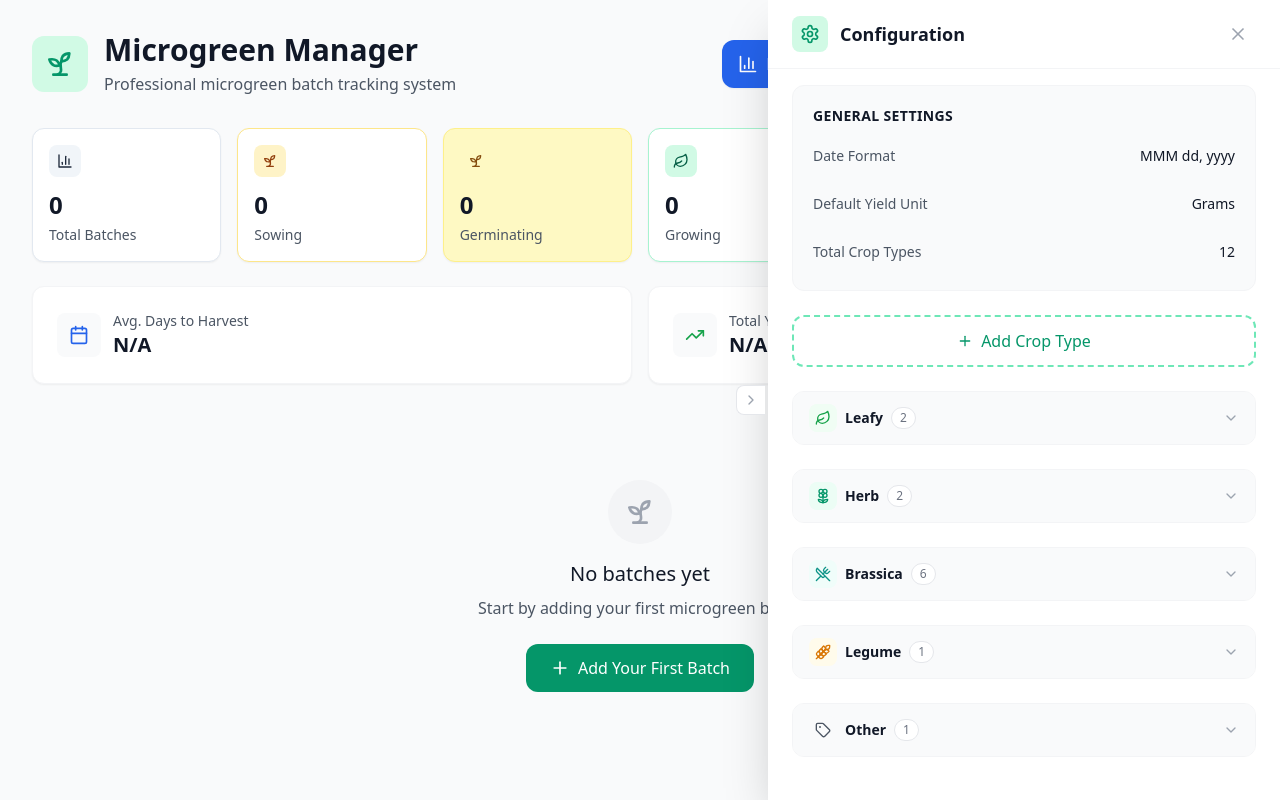
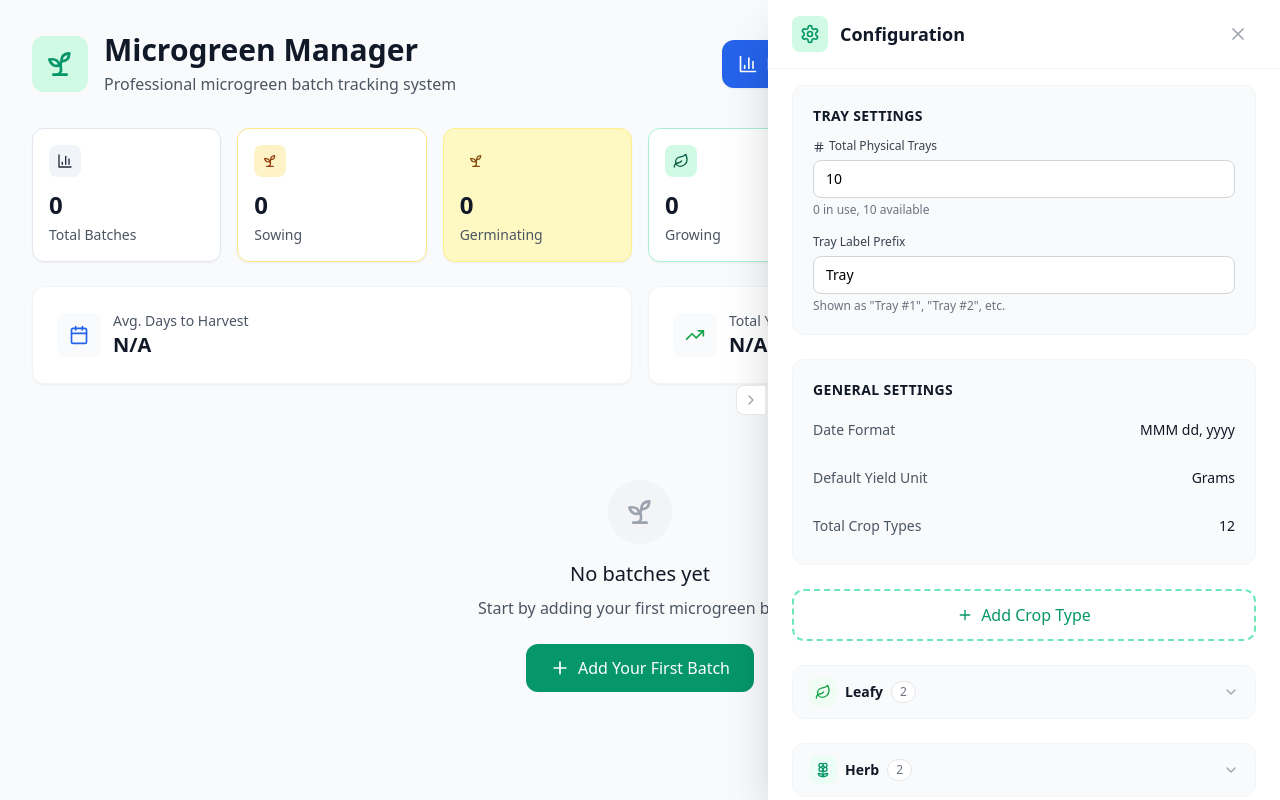
Before and after one commit to thulirmicrogreentracker/Microgreentracker, a React (Vite) app: page / in a window 1280 px wide. Both pictures are taken after a click on the button "Config". Built offline with nearby package versions, Linux system fonts and the light colour scheme.

Commit message:
Add configurable physical tray system

```diff
--- a/index.html
+++ b/index.html
@@ -6,7 +6,10 @@
     <meta name="viewport" content="width=device-width, initial-scale=1.0" />
     <title>Microgreen Manager - Professional Batch Tracking</title>
     <meta name="description" content="Professional microgreen batch tracking system for commercial growers">
-  </head>
+    <meta property="og:image" content="https://bolt.new/static/og_default.png">
+    <meta name="twitter:card" content="summary_large_image">
+    <meta name="twitter:image" content="https://bolt.new/static/og_default.png">
+</head>
   <body>
     <div id="root"></div>
     <script type="module" src="/src/main.tsx"></script>
--- a/src/App.tsx
+++ b/src/App.tsx
@@ -1,6 +1,6 @@
 import React, { useState, useMemo } from 'react';
 import { Plus, Sprout, Settings, Download, BarChart3 } from 'lucide-react';
-import { Batch, BatchStats, CropType, WateringRecord, BatchNote, BatchPhoto } from './types';
+import { Batch, BatchStats, CropType, AppConfig, WateringRecord, BatchNote, BatchPhoto } from './types';
 import { useLocalStorage } from './hooks/useLocalStorage';
 import { useReminders } from './hooks/useReminders';
 import { defaultCropTypes } from './data/cropTypes';
@@ -18,6 +18,7 @@ import { getDaysSince } from './utils/dateUtils';
 function App() {
   const [batches, setBatches] = useLocalStorage<Batch[]>('microgreen-batches', []);
   const [cropTypes, setCropTypes] = useLocalStorage<CropType[]>('microgreen-crop-types', defaultCropTypes);
+  const [config, setConfig] = useLocalStorage<AppConfig>('microgreen-config', { totalTrays: 10, trayNumberPrefix: 'Tray' });
   const [isModalOpen, setIsModalOpen] = useState(false);
   const [editBatch, setEditBatch] = useState<Batch | null>(null);
   const [selectedBatch, setSelectedBatch] = useState<Batch | null>(null);
@@ -36,6 +37,19 @@ function App() {
   });
 
   const { notifications, completeReminder, deleteReminder } = useReminders(batches);
+
+  // Tray numbers: completed batches free up their tray for reuse
+  const availableTrayNumbers = useMemo(() => {
+    const usedNumbers = new Set(
+      batches
+        .filter(b => b.stage !== 'completed' && b.trayNumber != null)
+        .map(b => b.trayNumber)
+    );
+    const all = Array.from({ length: config.totalTrays }, (_, i) => i + 1);
+    return all.filter(n => !usedNumbers.has(n));
+  }, [batches, config.totalTrays]);
+
+  const usedTrayCount = config.totalTrays - availableTrayNumbers.length;
 
   const stats: BatchStats = useMemo(() => {
     const stats = {
@@ -310,6 +324,9 @@ function App() {
           editBatch={editBatch}
           onUpdate={updateBatch}
           cropTypes={cropTypes}
+          availableTrayNumbers={availableTrayNumbers}
+          totalTrays={config.totalTrays}
+          trayNumberPrefix={config.trayNumberPrefix}
         />
 
         {/* Quick Action Modal */}
@@ -324,7 +341,13 @@ function App() {
         {/* Side Panel */}
         <SidePanel view={sidePanelView} onClose={() => setSidePanelView(null)}>
           {sidePanelView === 'config' && (
-            <ConfigPanel cropTypes={cropTypes} onUpdateCropTypes={setCropTypes} />
+            <ConfigPanel
+              cropTypes={cropTypes}
+              onUpdateCropTypes={setCropTypes}
+              config={config}
+              onUpdateConfig={setConfig}
+              usedTrayCount={usedTrayCount}
+            />
           )}
           {sidePanelView === 'reports' && (
             <ReportsPanel batches={batches} stats={stats} cropTypes={cropTypes} />
--- a/src/components/AddBatchModal.tsx
+++ b/src/components/AddBatchModal.tsx
@@ -1,5 +1,5 @@
 import React, { useState, useEffect } from 'react';
-import { X, Plus, Calendar, CreditCard as Edit3 } from 'lucide-react';
+import { X, Plus, Calendar, CreditCard as Edit3, Hash } from 'lucide-react';
 import { Batch, CropType } from '../types';
 import { addDaysToDate } from '../utils/dateUtils';
 
@@ -10,6 +10,9 @@ interface AddBatchModalProps {
   editBatch?: Batch | null;
   onUpdate?: (batch: Batch) => void;
   cropTypes: CropType[];
+  availableTrayNumbers: number[];
+  totalTrays: number;
+  trayNumberPrefix: string;
 }
 
 const AddBatchModal: React.FC<AddBatchModalProps> = ({
@@ -18,10 +21,14 @@ const AddBatchModal: React.FC<AddBatchModalProps> = ({
   onAdd,
   editBatch,
   onUpdate,
-  cropTypes
+  cropTypes,
+  availableTrayNumbers,
+  totalTrays,
+  trayNumberPrefix,
 }) => {
   const [cropType, setCropType] = useState('');
   const [trayId, setTrayId] = useState('');
+  const [trayNumber, setTrayNumber] = useState<number | ''>('');
   const [sowingDate, setSowingDate] = useState(new Date().toISOString().split('T')[0]);
   const [expectedHarvestDate, setExpectedHarvestDate] = useState('');
   const [stage, setStage] = useState<Batch['stage']>('sowing');
@@ -43,6 +50,7 @@ const AddBatchModal: React.FC<AddBatchModalProps> = ({
     if (editBatch) {
       setCropType(editBatch.cropType);
       setTrayId(editBatch.trayId);
+      setTrayNumber(editBatch.trayNumber ?? '');
       setSowingDate(editBatch.sowingDate);
       setExpectedHarvestDate(editBatch.expectedHarvestDate);
       setStage(editBatch.stage);
@@ -51,6 +59,7 @@ const AddBatchModal: React.FC<AddBatchModalProps> = ({
     } else {
       setCropType('');
       setTrayId('');
+      setTrayNumber(availableTrayNumbers.length > 0 ? availableTrayNumbers[0] : '');
       setSowingDate(new Date().toISOString().split('T')[0]);
       setExpectedHarvestDate('');
       setStage('sowing');
@@ -66,6 +75,7 @@ const AddBatchModal: React.FC<AddBatchModalProps> = ({
     const batchData = {
       cropType: cropType.trim(),
       trayId: trayId.trim(),
+      trayNumber: trayNumber === '' ? undefined : Number(trayNumber),
       sowingDate,
       expectedHarvestDate,
       stage,
@@ -146,6 +156,42 @@ const AddBatchModal: React.FC<AddBatchModalProps> = ({
                 required
               />
             </div>
+          </div>
+
+          {/* Tray Number */}
+          <div>
+            <label className="block text-sm font-medium text-gray-700 mb-2">
+              <Hash className="w-3.5 h-3.5 inline mr-1" />
+              Physical Tray Number
+            </label>
+            {!editBatch && availableTrayNumbers.length === 0 ? (
+              <div className="px-3 py-2.5 bg-amber-50 border border-amber-200 rounded-lg text-sm text-amber-800">
+                All {totalTrays} trays are in use. Complete a batch to free up a tray, or increase your tray count in Config.
+              </div>
+            ) : (
+              <select
+                value={trayNumber}
+                onChange={(e) => setTrayNumber(e.target.value ? Number(e.target.value) : '')}
+                className="w-full px-3 py-2.5 border border-gray-300 rounded-lg focus:ring-2 focus:ring-emerald-500 focus:border-emerald-500 transition-colors"
+              >
+                {editBatch && (
+                  <option value="">Unassigned</option>
+                )}
+                {editBatch && editBatch.trayNumber != null && !availableTrayNumbers.includes(editBatch.trayNumber) && (
+                  <option value={editBatch.trayNumber}>
+                    {trayNumberPrefix} #{editBatch.trayNumber} (currently in use)
+                  </option>
+                )}
+                {availableTrayNumbers.map(n => (
+                  <option key={n} value={n}>
+                    {trayNumberPrefix} #{n}
+                  </option>
+                ))}
+              </select>
+            )}
+            <p className="text-xs text-gray-500 mt-1">
+              {availableTrayNumbers.length} of {totalTrays} trays available
+            </p>
           </div>
 
           <div className="grid grid-cols-2 gap-4">
--- a/src/components/ConfigPanel.tsx
+++ b/src/components/ConfigPanel.tsx
@@ -1,10 +1,13 @@
 import React, { useState } from 'react';
-import { Plus, Pencil, Trash2, Check, X, Droplets, Sun, Timer, Tag, ChevronDown, ChevronUp, Flower2, Leaf, UtensilsCrossed, Wheat } from 'lucide-react';
-import { CropType } from '../types';
+import { Plus, Pencil, Trash2, Check, X, Droplets, Sun, Timer, Tag, ChevronDown, ChevronUp, Flower2, Leaf, UtensilsCrossed, Wheat, Hash } from 'lucide-react';
+import { CropType, AppConfig } from '../types';
 
 interface ConfigPanelProps {
   cropTypes: CropType[];
   onUpdateCropTypes: (crops: CropType[]) => void;
+  config: AppConfig;
+  onUpdateConfig: (config: AppConfig) => void;
+  usedTrayCount: number;
 }
 
 const categoryIcons: Record<CropType['category'], React.FC<{ className?: string }>> = {
@@ -31,7 +34,7 @@ const defaultCrop: Omit<CropType, 'name'> = {
   category: 'other',
 };
 
-const ConfigPanel: React.FC<ConfigPanelProps> = ({ cropTypes, onUpdateCropTypes }) => {
+const ConfigPanel: React.FC<ConfigPanelProps> = ({ cropTypes, onUpdateCropTypes, config, onUpdateConfig, usedTrayCount }) => {
   const [editingCrop, setEditingCrop] = useState<string | null>(null);
   const [isAdding, setIsAdding] = useState(false);
   const [newCrop, setNewCrop] = useState<Omit<CropType, 'name'> & { name: string }>({
@@ -76,6 +79,42 @@ const ConfigPanel: React.FC<ConfigPanelProps> = ({ cropTypes, onUpdateCropTypes
 
   return (
     <div className="space-y-6">
+      {/* Tray Settings */}
+      <div className="bg-gray-50 rounded-xl p-5 border border-gray-100">
+        <h3 className="text-sm font-semibold text-gray-900 mb-3 uppercase tracking-wide">Tray Settings</h3>
+        <div className="space-y-4">
+          <div>
+            <label className="block text-xs font-medium text-gray-700 mb-1.5">
+              <Hash className="w-3 h-3 inline mr-1" />
+              Total Physical Trays
+            </label>
+            <input
+              type="number"
+              value={config.totalTrays}
+              onChange={e => onUpdateConfig({ ...config, totalTrays: Math.max(1, Number(e.target.value) || 1) })}
+              className="w-full px-3 py-2 border border-gray-300 rounded-lg text-sm focus:ring-2 focus:ring-emerald-500 focus:border-emerald-500"
+              min={1}
+            />
+            <p className="text-xs text-gray-500 mt-1">
+              {usedTrayCount} in use, {config.totalTrays - usedTrayCount} available
+            </p>
+          </div>
+          <div>
+            <label className="block text-xs font-medium text-gray-700 mb-1.5">Tray Label Prefix</label>
+            <input
+              type="text"
+              value={config.trayNumberPrefix}
+              onChange={e => onUpdateConfig({ ...config, trayNumberPrefix: e.target.value })}
+              className="w-full px-3 py-2 border border-gray-300 rounded-lg text-sm focus:ring-2 focus:ring-emerald-500 focus:border-emerald-500"
+              placeholder="e.g., Tray, Rack, Shelf"
+            />
+            <p className="text-xs text-gray-500 mt-1">
+              Shown as "{config.trayNumberPrefix || 'Tray'} #1", "{config.trayNumberPrefix || 'Tray'} #2", etc.
+            </p>
+          </div>
+        </div>
+      </div>
+
       {/* General settings section */}
       <div className="bg-gray-50 rounded-xl p-5 border border-gray-100">
         <h3 className="text-sm font-semibold text-gray-900 mb-3 uppercase tracking-wide">General Settings</h3>
--- a/src/types/index.ts
+++ b/src/types/index.ts
@@ -2,6 +2,7 @@ export interface Batch {
   id: string;
   cropType: string;
   trayId: string;
+  trayNumber: number;
   sowingDate: string;
   expectedHarvestDate: string;
   actualHarvestDate?: string;
@@ -77,3 +78,8 @@ export interface CropType {
   lightingHours: number;
   category: 'leafy' | 'herb' | 'brassica' | 'legume' | 'other';
 }
+
+export interface AppConfig {
+  totalTrays: number;
+  trayNumberPrefix: string;
+}
--- a/src/utils/exportUtils.ts
+++ b/src/utils/exportUtils.ts
@@ -20,6 +20,10 @@ export const exportBatchToPDF = async (batch: Batch): Promise<void> => {
   pdf.setFont('helvetica', 'normal');
   pdf.text(`Tray ID: ${batch.trayId}`, margin, yPosition);
   yPosition += 8;
+  if (batch.trayNumber != null) {
+    pdf.text(`Tray Number: #${batch.trayNumber}`, margin, yPosition);
+    yPosition += 8;
+  }
   pdf.text(`Sowing Date: ${formatDate(batch.sowingDate)}`, margin, yPosition);
   yPosition += 8;
   pdf.text(`Expected Harvest: ${formatDate(batch.expectedHarvestDate)}`, margin, yPosition);
@@ -60,6 +64,7 @@ export const exportBatchToPDF = async (batch: Batch): Promise<void> => {
 export const exportAllBatchesToCSV = (batches: Batch[]): void => {
   const headers = [
     'Tray ID',
+    'Tray Number',
     'Crop Type',
     'Sowing Date',
     'Expected Harvest',
@@ -76,6 +81,7 @@ export const exportAllBatchesToCSV = (batches: Batch[]): void => {
     headers.join(','),
     ...batches.map(batch => [
       batch.trayId,
+      batch.trayNumber ?? '',
       batch.cropType,
       batch.sowingDate,
       batch.expectedHarvestDate,
```
Also changed, not shown: src/components/BatchCard.tsx (+7 -1 lines).
